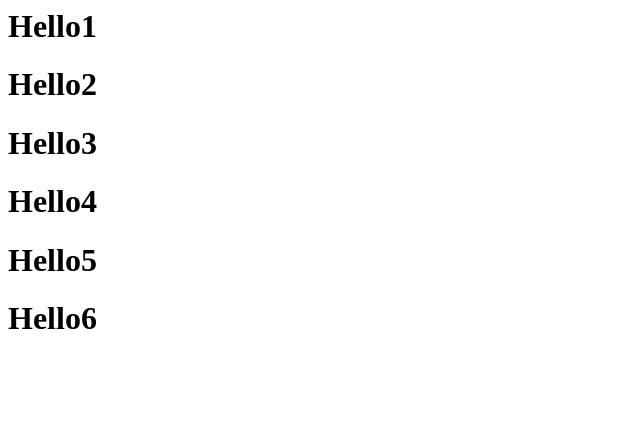
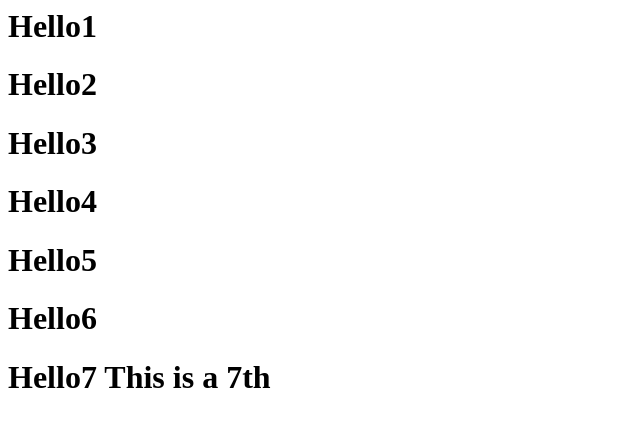
Before and after one commit to Mufinance/DemoGithub, a plain HTML site: page index.html in a window 1280 px wide. Shown: the whole page, without its empty margins (0-640 px from the left). Drawn offline with Linux system fonts and the light colour scheme.

Commit message:
7th Commit

```diff
--- a/index.html
+++ b/index.html
@@ -4,3 +4,4 @@
 <h1>Hello4</h1>
 <h1>Hello5</h1>
 <h1>Hello6</h1>
+<h1>Hello7 This is a 7th</h1>
```
